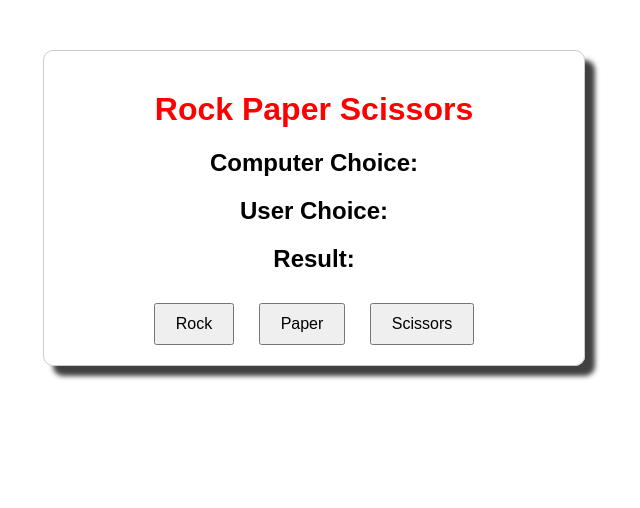
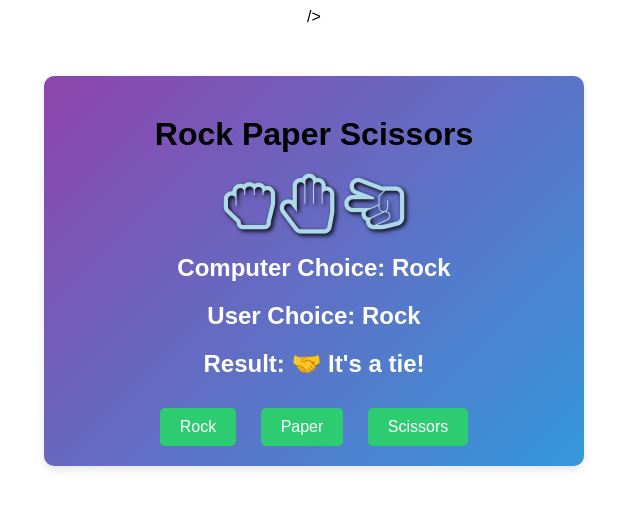
Before and after one commit to yigitertor/Javascript-Mini-Games, a plain HTML site: page Rock-Paper-Scissors/index.html in a window 1280 px wide. Both pictures are taken after a click on the button "Rock". Shown: the whole page, without its empty margins (326-966 px from the left). Drawn offline with Linux system fonts and the light colour scheme.

Commit message:
Final Update

```diff
--- a/Rock-Paper-Scissors/app.js
+++ b/Rock-Paper-Scissors/app.js
@@ -1,4 +1,62 @@
-const computerChoice = document.getElementById("computer-choice");
-const userChoice = document.getElementById("user-choice");
+const computerChoiceDisplay = document.getElementById("computer-choice");
+const userChoiceDisplay = document.getElementById("user-choice");
 const resultDisplay = document.getElementById("result");
 const possibleChoices = document.querySelectorAll("button");
+let userChoice;
+let computerChoice;
+let result;
+
+possibleChoices.forEach((possibleChoices) =>
+  possibleChoices.addEventListener("click", (e) => {
+    userChoice = e.target.id;
+    userChoiceDisplay.innerHTML = userChoice;
+    generateComputerChoice();
+    getResult();
+  })
+);
+
+function generateComputerChoice() {
+  const randomNumber = Math.floor(Math.random() * possibleChoices.length) + 1;
+
+  if (randomNumber === 1) {
+    computerChoice = "Rock";
+  } else if (randomNumber === 2) {
+    computerChoice = "Paper";
+  } else {
+    computerChoice = "Scissors";
+  }
+
+  computerChoiceDisplay.innerHTML = computerChoice;
+}
+
+/*function playRound(userChoice, computerChoice) {
+  if (userChoice === computerChoice) {
+    result = "It's a tie!";
+  } else if (
+    (userChoice === "Rock" && computerChoice === "Scissors") ||
+    (userChoice === "Paper" && computerChoice === "Rock") ||
+    (userChoice === "Scissors" && computerChoice === "Paper")
+  ) {
+    result = `You win! ${userChoice} beats ${computerChoice}.`;
+  } else {
+    result = `You lose! ${computerChoice} beats ${userChoice}.`;
+  }
+  resultDisplay.innerHTML = result;
+}
+*/
+
+function getResult() {
+  if (computerChoice === userChoice) {
+    result = "🤝 It's a tie!";
+  } else if (
+    (computerChoice === "Rock" && userChoice === "Scissors") ||
+    (computerChoice === "Paper" && userChoice === "Rock") ||
+    (computerChoice === "Scissors" && userChoice === "Paper")
+  ) {
+    result = `❌ You lose! ${computerChoice} beats ${userChoice}.`;
+  } else {
+    result = `✅ You win! ${userChoice} beats ${computerChoice}.`;
+  }
+
+  resultDisplay.innerHTML = result;
+}
--- a/Rock-Paper-Scissors/index.html
+++ b/Rock-Paper-Scissors/index.html
@@ -3,7 +3,14 @@
   <head>
     <meta charset="UTF-8" />
     <meta name="viewport" content="width=device-width, initial-scale=1.0" />
-    <title>Rock Paper Scissors Tutorial</title>
+    <link
+      rel="stylesheet"
+      rel="stylesheet"
+      href="https://cdnjs.cloudflare.com/ajax/libs/font-awesome/4.7.0/css/font-awesome.min.css"
+    />
+    />
+
+    <title>Rock Paper Scissors Game</title>
 
     <style>
       body {
@@ -12,7 +19,8 @@
       }
       h1 {
         margin-top: 20px;
-        color: red;
+        color: black;
+        font-weight: 700;
       }
       .options {
         margin-top: 30px;
@@ -22,6 +30,14 @@
         padding: 10px 20px;
         font-size: 16px;
         cursor: pointer;
+        border: none;
+        border-radius: 5px;
+        background-color: #2ecc71;
+        color: white;
+        transition: background-color 0.3s ease-in-out;
+      }
+      .options button:hover {
+        background-color: #27ae60;
       }
       .result {
         margin-top: 30px;
@@ -31,9 +47,14 @@
         width: 500px;
         margin: 50px auto;
         padding: 20px;
-        border: 1px solid #ccc;
         border-radius: 10px;
-        box-shadow: 10px 10px 5px 0px rgba(0, 0, 0, 0.75);
+        box-shadow: 0 4px 8px rgba(0, 0, 0, 0.1);
+        background: linear-gradient(135deg, #8e44ad, #3498db);
+        color: white;
+        transition: transform 0.3s ease-in-out;
+      }
+      .card:hover {
+        transform: scale(1.01);
       }
     </style>
   </head>
@@ -41,15 +62,18 @@
   <body>
     <div class="card">
       <h1>Rock Paper Scissors</h1>
+      <i class="fa fa-hand-rock-o" aria-hidden="true"  style="font-size:60px;color:lightblue;text-shadow:2px 2px 4px #000000;"> </i></i>
+      <i class="fa fa-hand-paper-o" aria-hidden="true" style="font-size:60px;color:lightblue;text-shadow:2px 2px 4px #000000;"> </i>
+      <i class="fa fa-hand-scissors-o" aria-hidden="true" style="font-size:60px;color:lightblue;text-shadow:2px 2px 4px #000000;"> </i>
 
       <h2>Computer Choice: <span id="computer-choice"></span></h2>
       <h2>User Choice: <span id="user-choice"></span></h2>
       <h2>Result: <span id="result"></span></h2>
 
       <div class="options">
-        <button id="rock">Rock</button>
-        <button id="paper">Paper</button>
-        <button id="scissors">Scissors</button>
+        <button id="Rock">Rock</button>
+        <button id="Paper">Paper</button>
+        <button id="Scissors">Scissors</button>
       </div>
     </div>
 
```
